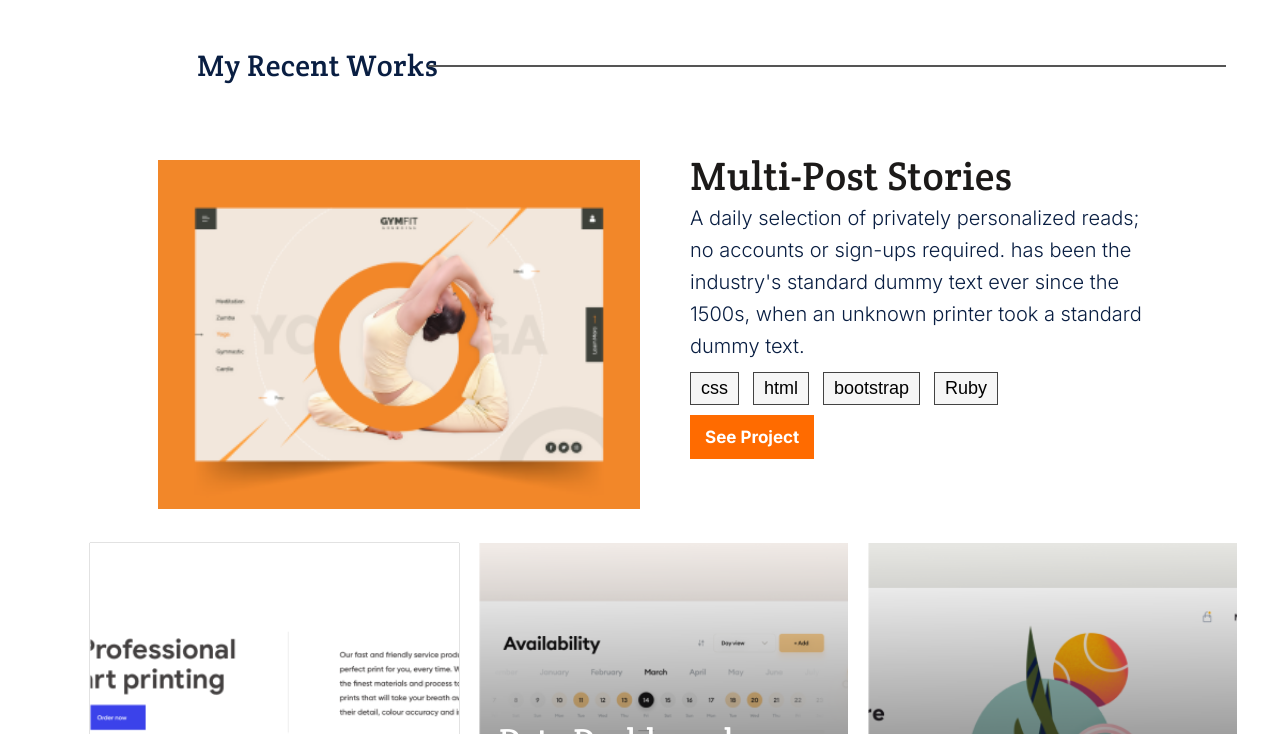
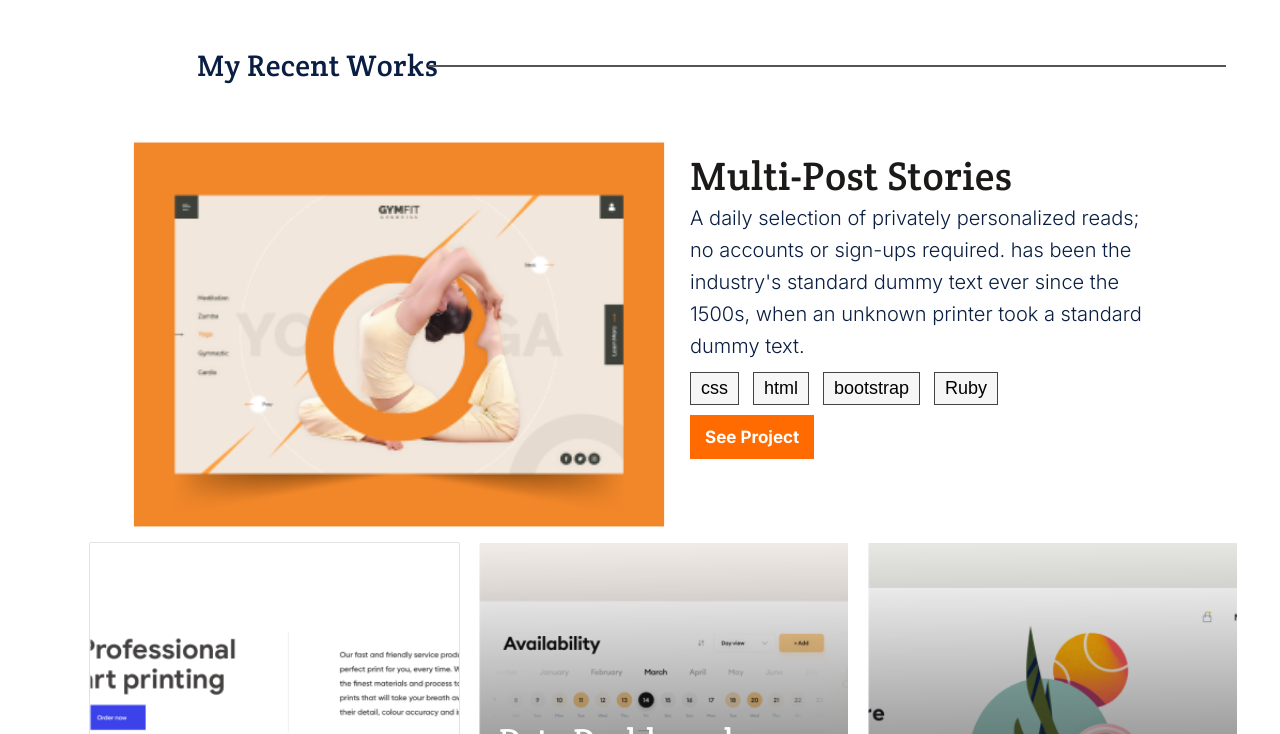
Before and after one commit to DiamondNath07/Portfolio, a website: page index.html in a window 1280 px wide. In both pictures the pointer is over the picture 399 px from the left and 1104 px from the top of the page. Shown: the part 770-1504 px from the top of the page. Drawn offline with Linux system fonts and the light colour scheme.

Commit message:
Add animation to project card

```diff
--- a/styles.css
+++ b/styles.css
@@ -880,4 +880,10 @@ form p {
     flex: 1;
     margin-left: 40px;
   }
+
+  .frame img:hover {
+    transform:scale(1.1);
+    transition: all .5s ease;
+ }
+
 }
```
Also changed, not shown: index.html (+1 -1 lines).
